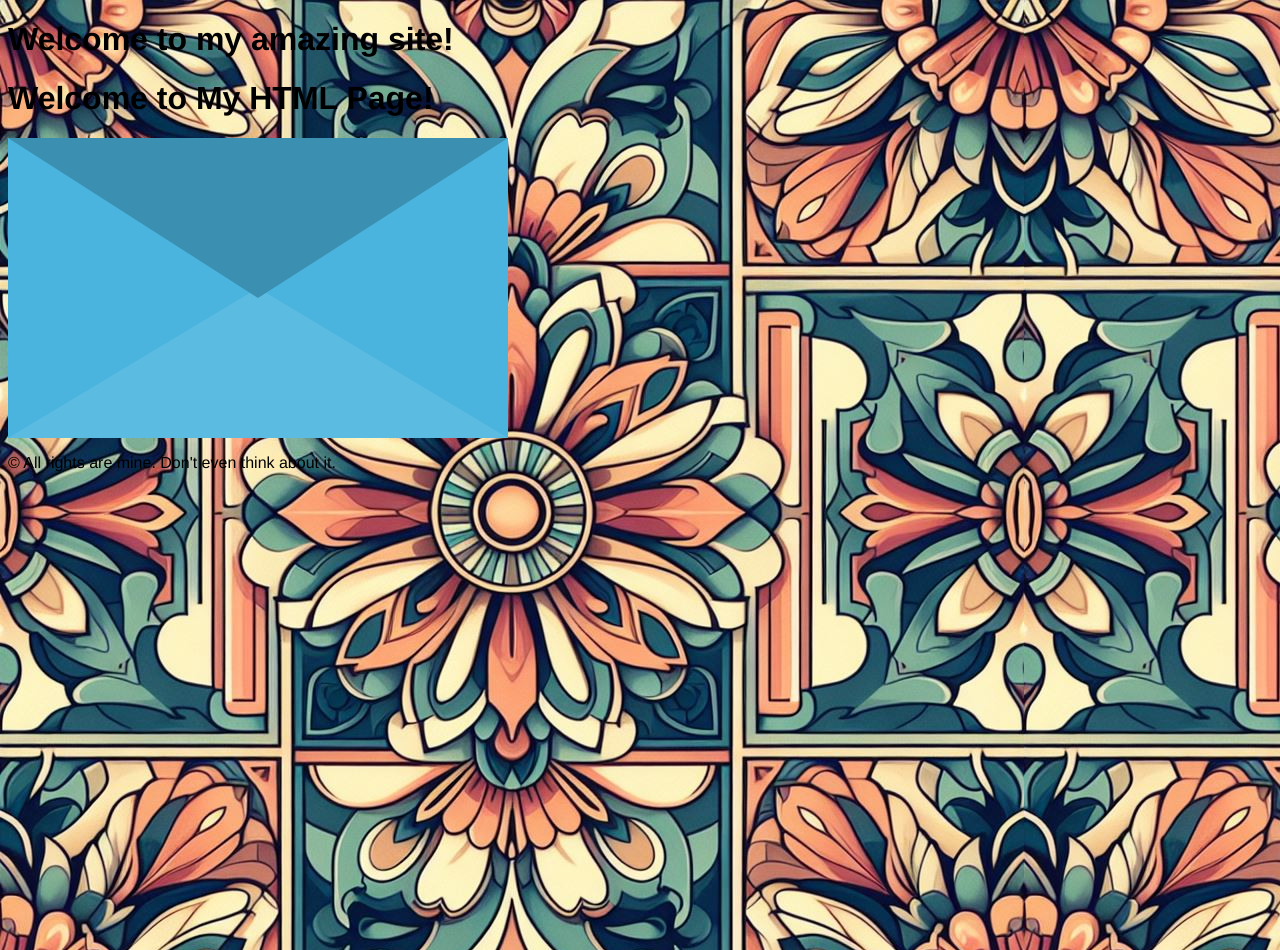
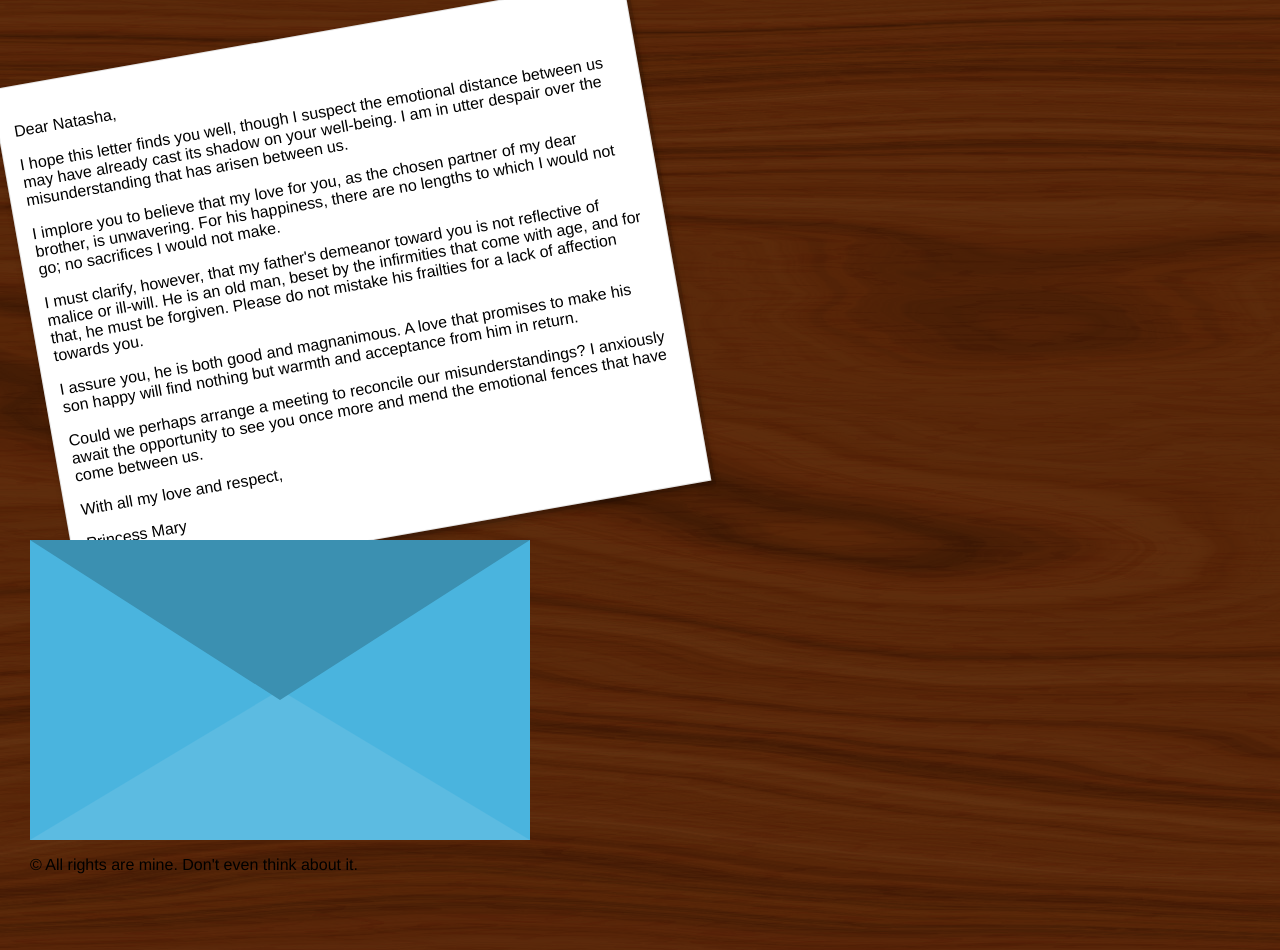
Before and after one commit to graceolivia/githubpages, a Jekyll site: the page built from index.html, in a window 1280 px wide. Built offline with Jekyll 4.4.1, drawn with Linux system fonts in a browser that asks for light colours.

Commit message:
Add wood texture

```diff
--- a/_layouts/home.html
+++ b/_layouts/home.html
@@ -7,7 +7,6 @@
 </head>
 <body>
 <header>
-    <h1>Welcome to my amazing site!</h1>
 </header>
 
 <main>
--- a/assets/css/styles.css
+++ b/assets/css/styles.css
@@ -1,9 +1,12 @@
 /* styles.css */
 
 body {
-    background-image: url('./repeat.jpeg');
+    background-image: url('./seamless-wood-background-1.jpg');
     background-repeat: repeat;
     font-family: 'Helvetica', sans-serif;
+    margin: 30px;
+    background-color: rgb(101,67,33);
+    background-blend-mode: multiply;
 }
 
 .container {
--- a/index.html
+++ b/index.html
@@ -1,6 +1,6 @@
 ---
 layout: home
-title: My HTML-Based Glory
+title: Letters
 ---
 
 <!DOCTYPE html>
@@ -9,27 +9,26 @@ title: My HTML-Based Glory
     <title>{{ page.title }}</title>
 </head>
 <body>
-<h1>Welcome to My HTML Page!</h1>
-<!--<div class="stationary"><p>Dear Natasha,</p>-->
+<div class="stationary"><p>Dear Natasha,</p>
 
-<!--   <p> I hope this letter finds you well, though I suspect the emotional distance between us may have already cast its shadow on your well-being. I am in utter despair over the misunderstanding that has arisen between us. </p>-->
+   <p> I hope this letter finds you well, though I suspect the emotional distance between us may have already cast its shadow on your well-being. I am in utter despair over the misunderstanding that has arisen between us. </p>
 
-<!--    <p> I implore you to believe that my love for you, as the chosen partner of my dear brother, is unwavering. For his happiness, there are no lengths to which I would not go; no sacrifices I would not make.</p>-->
+    <p> I implore you to believe that my love for you, as the chosen partner of my dear brother, is unwavering. For his happiness, there are no lengths to which I would not go; no sacrifices I would not make.</p>
 
 
-<!--    <p>  I must clarify, however, that my father's demeanor toward you is not reflective of malice or ill-will. He is an old man, beset by the infirmities that come with age, and for that, he must be forgiven. Please do not mistake his frailties for a lack of affection towards you. </p>-->
+    <p>  I must clarify, however, that my father's demeanor toward you is not reflective of malice or ill-will. He is an old man, beset by the infirmities that come with age, and for that, he must be forgiven. Please do not mistake his frailties for a lack of affection towards you. </p>
 
 
-<!--    <p> I assure you, he is both good and magnanimous. A love that promises to make his son happy will find nothing but warmth and acceptance from him in return. </p>-->
+    <p> I assure you, he is both good and magnanimous. A love that promises to make his son happy will find nothing but warmth and acceptance from him in return. </p>
 
-<!--    <p>  Could we perhaps arrange a meeting to reconcile our misunderstandings? I anxiously await the opportunity to see you once more and mend the emotional fences that have come between us. </p>-->
+    <p>  Could we perhaps arrange a meeting to reconcile our misunderstandings? I anxiously await the opportunity to see you once more and mend the emotional fences that have come between us. </p>
 
 
-<!--    <p> With all my love and respect,</p>-->
+    <p> With all my love and respect,</p>
 
 
-<!--    <p>Princess Mary</p>-->
-<!--</div>-->
+    <p>Princess Mary</p>
+</div>
 <div>
 <div class="envelope">
     <div class="front-flap" onclick="changeDivColor('front-flap', 'red')"></div>
```
Also changed, not shown: assets/css/seamless-wood-background-1.jpg (added).
